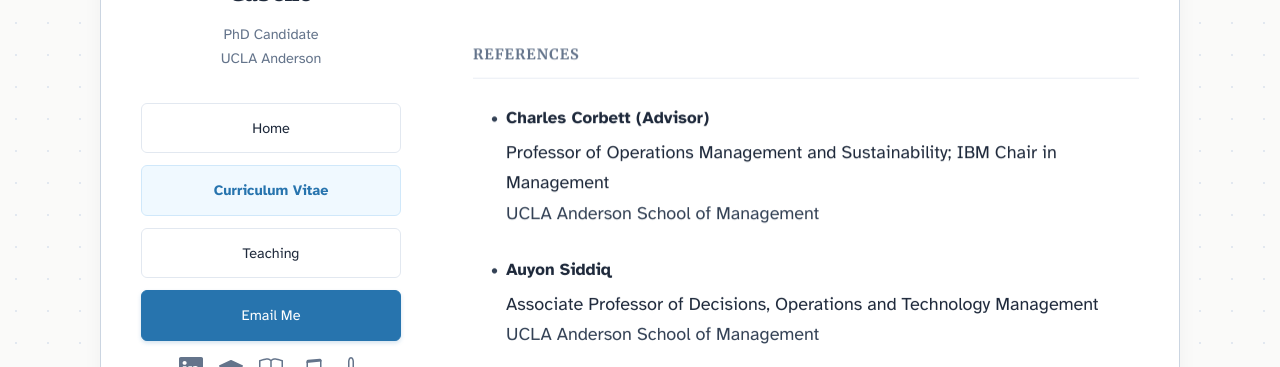
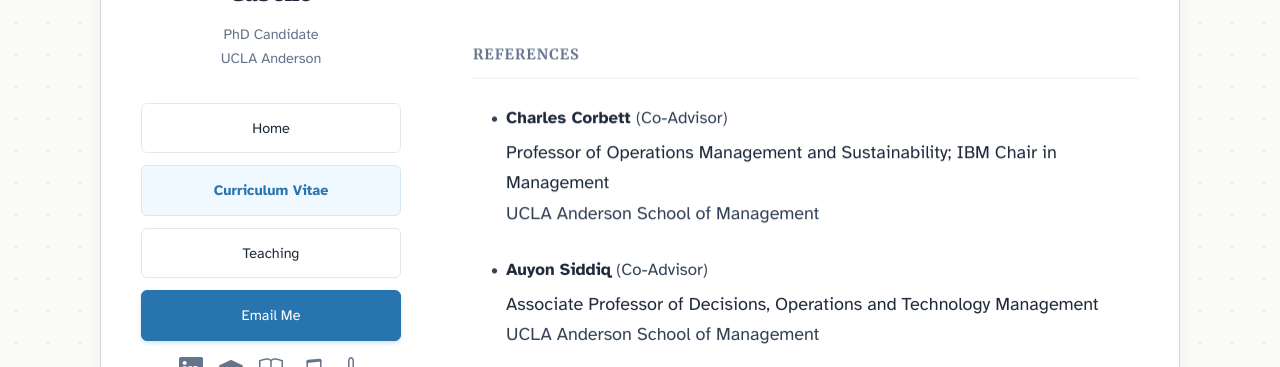
Before and after one commit to martins73/research-site, a Jekyll site: the page built from _pages/cv.html, in a window 1280 px wide and 1400 px high, scrolled down 4640 px. Shown: the part 313-680 px from the top of the window. Built offline with Jekyll 4.4.1, drawn with Linux system fonts in a browser that asks for light colours.

Commit message:
Link only the name, mark Corbett and Siddiq as Co-Advisors
Move the advisor annotation out of the `name` field into its own
`role` field so the hyperlink wraps the name alone rather than
"Charles Corbett (Advisor)". Both templates now render the role
outside the anchor, and Auyon Siddiq is marked Co-Advisor alongside
Charles Corbett.

On /cv the role sits in a .cv-ref-role span at normal weight in the
secondary text color, so it reads as an annotation next to the bold
name. In the PDF it falls outside <strong> for the same effect.

```diff
--- a/_data/cv/references.yml
+++ b/_data/cv/references.yml
@@ -1,12 +1,14 @@
 # currently empty to hide section
 #[]
 
-- name: "Charles Corbett (Advisor)"
+- name: "Charles Corbett"
+  role: "Co-Advisor"
   title: "Professor of Operations Management and Sustainability; IBM Chair in Management"
   institution: "UCLA Anderson School of Management"
   profile_url: "https://www.anderson.ucla.edu/faculty-and-research/decisions-operations-and-technology-management/faculty/corbett"
 
 - name: "Auyon Siddiq"
+  role: "Co-Advisor"
   title: "Associate Professor of Decisions, Operations and Technology Management"
   institution: "UCLA Anderson School of Management"
   profile_url: "https://www.anderson.ucla.edu/faculty-and-research/decisions-operations-and-technology-management/faculty/siddiq"
--- a/_pages/cv-pdf-source.html
+++ b/_pages/cv-pdf-source.html
@@ -285,7 +285,7 @@ exclude_from_nav: true
     <h2>References</h2>
     {% for ref in site.data.cv.references %}
     <div class="entry">
-        <div><strong>{% if ref.profile_url %}<a href="{{ ref.profile_url }}">{{ ref.name }}</a>{% else %}{{ ref.name }}{% endif %}</strong></div>
+        <div><strong>{% if ref.profile_url %}<a href="{{ ref.profile_url }}">{{ ref.name }}</a>{% else %}{{ ref.name }}{% endif %}</strong>{% if ref.role %} ({{ ref.role }}){% endif %}</div>
         <div class="entry-desc">
             {{ ref.title }}, {{ ref.institution }}
         </div>
--- a/_pages/cv.html
+++ b/_pages/cv.html
@@ -327,7 +327,8 @@ description: Academic CV and professional background in analytics, operations, a
                             <a href="{{ ref.profile_url }}" target="_blank" rel="noopener" class="cv-ref-link">{{ ref.name }}</a>
                         {%- else -%}
                             {{ ref.name }}
-                        {%- endif %}
+                        {%- endif -%}
+                        {%- if ref.role %} <span class="cv-ref-role">({{ ref.role }})</span>{% endif %}
                     </div>
                     <div class="cv-desc cv-desc-no-indent">
                         <span class="cv-ref-line">{{ ref.title }}</span>
--- a/assets/css/style.scss
+++ b/assets/css/style.scss
@@ -1225,6 +1225,11 @@ a .cv-logo:hover {
     text-decoration: underline;
 }
 
+.cv-ref-role {
+    font-weight: 400;
+    color: var(--text-secondary);
+}
+
 .cv-ref-note {
     color: var(--text-secondary);
     font-style: italic;
```
Also changed, not shown: 1 other file.
